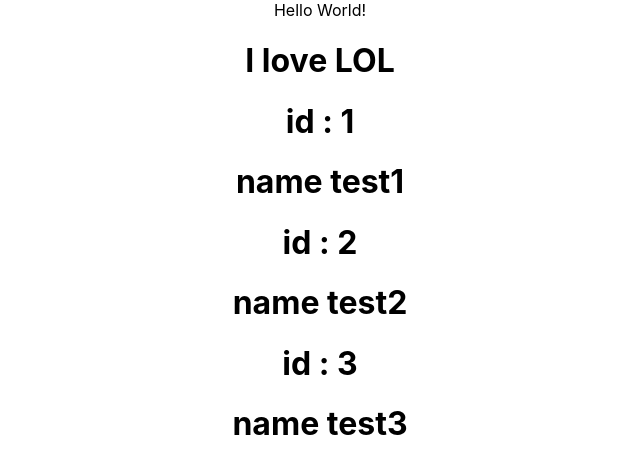
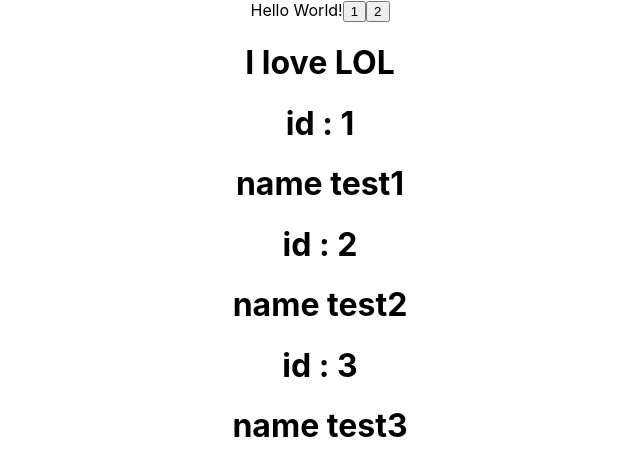
Before and after one commit to hwJames/Study-React, a React (Create React App) app: page / in a window 1280 px wide. Shown: the top 476 px of the page, without its empty margins (320-960 px from the left). Built offline with nearby package versions, Linux system fonts and the light colour scheme.

Commit message:
졸라 졸리다

```diff
--- a/src/App.tsx
+++ b/src/App.tsx
@@ -1,4 +1,4 @@
-import React from 'react';
+import React, { useState } from 'react';
 import axios from 'axios';
 import './App.css';
 
@@ -30,9 +30,21 @@
   },
 ];
 
-const App = (): JSX.Element => (
+const App = (): JSX.Element => {
+  const [message, setMessage] = useState('');
+  const onClickEnter = () => setMessage('졸라!');
+  const onClickLeave = () => setMessage('졸리다!');
+
+  return (
     <div className="App">
       Hello World!
+      <button type="button" onClick={onClickEnter}>
+        1
+      </button>
+      <button type="button" onClick={onClickLeave}>
+        2
+      </button>
+      <h1>{message}</h1>
       <Game fav="LOL" />
       {test.map((data) => (
         <User key={data.id} id={data.id} name={data.name} />
@@ -40,4 +52,5 @@
       {}
     </div>
   );
+};
 export default App;
```
Lines whose indentation alone changed are shown as unchanged.
